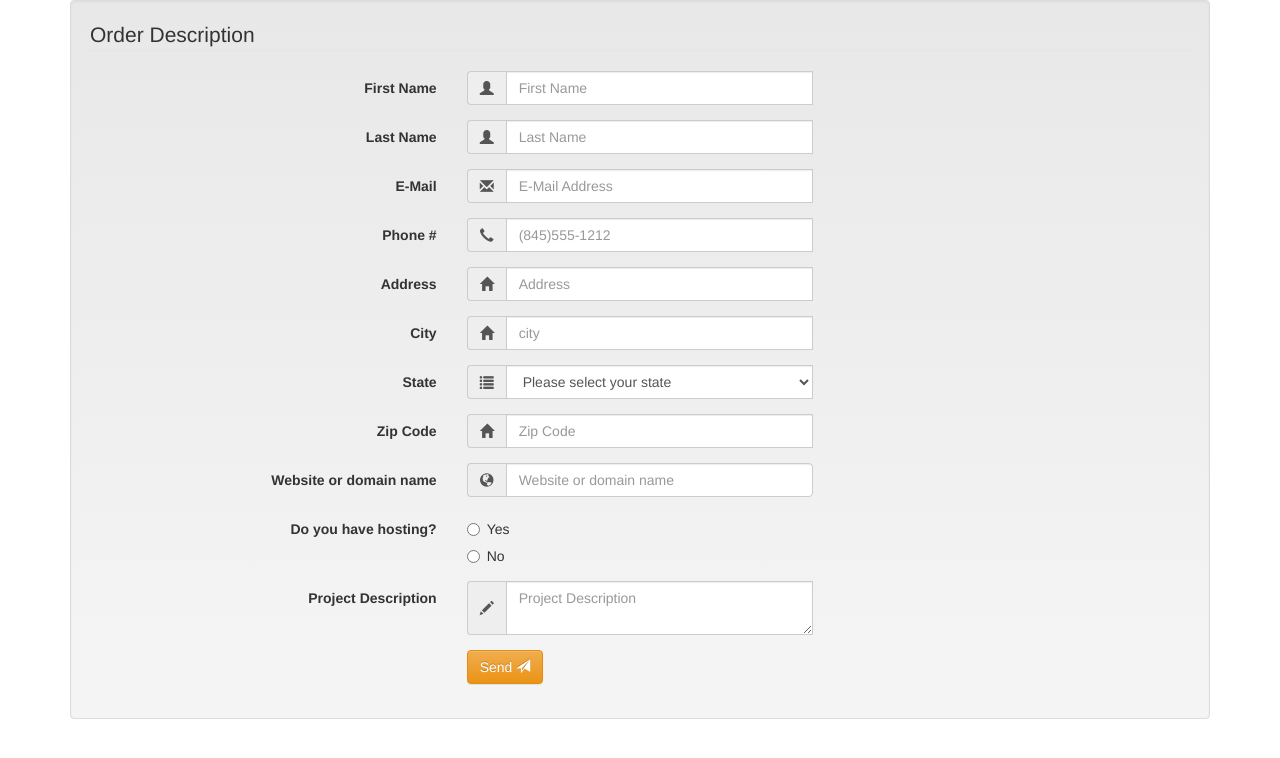
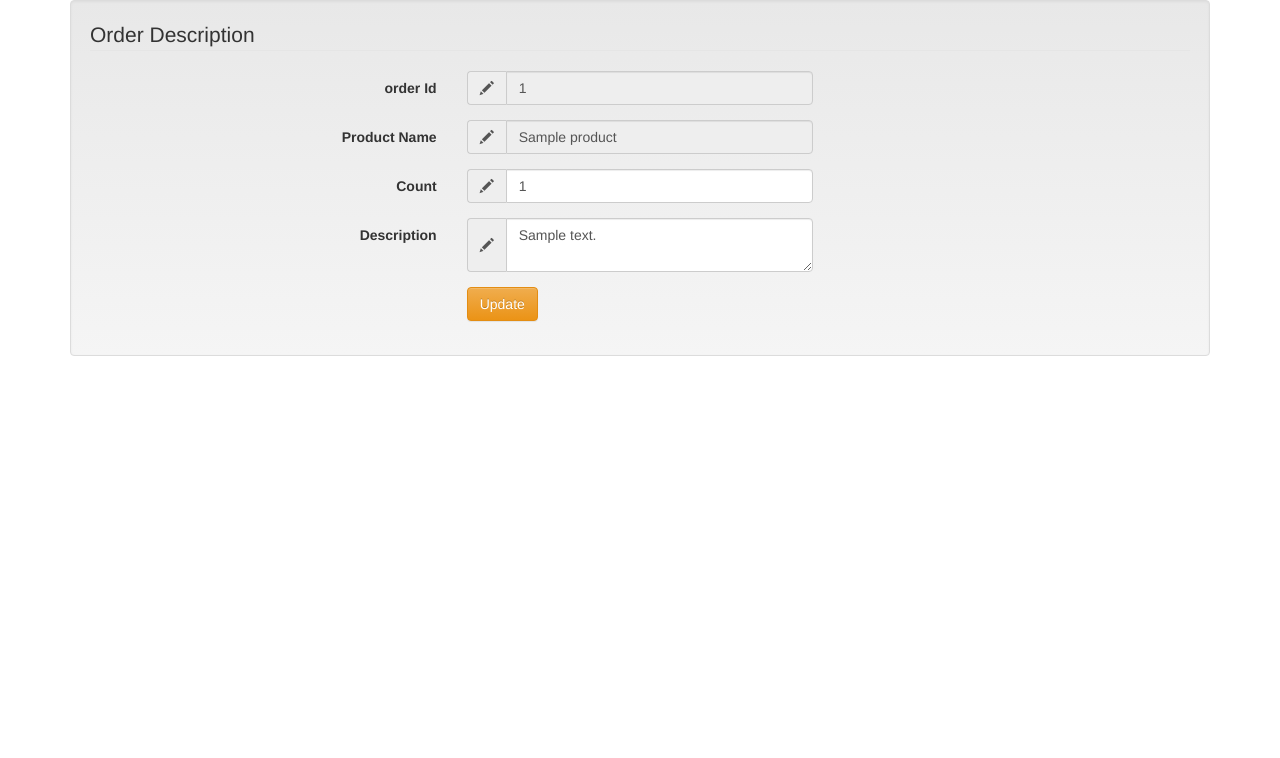
Before and after one commit to mabdi/acme-workflow, a Python web app: template core/templates/detail.html in a window 1280 px wide. Shown: the top 758 px of the page. Run offline with Jinja, Linux system fonts and the light colour scheme; the template is opened without the code that fills it: most values are stand-ins (such as "Sample title", 1, 10 or a date in 2020); some libraries are stand-ins or nearby versions.

Commit message:
small changes

```diff
--- a/core/config.py
+++ b/core/config.py
@@ -1,6 +1,6 @@
 session_cookie_path = "/"
 session_cookie_name = "cookie"
-secret_key = "ashdjhasdjasdkasld;aksdjasndnasd"
+secret_key = "ashdjhasdjasdkasld;aksssdjasndnasd"
 sqlalchemy_database_uri = 'mysql+pymysql://root:@localhost/acme_aos'
 
 run = {
--- a/core/templates/detail.html
+++ b/core/templates/detail.html
@@ -15,7 +15,7 @@
 <body>
   <div class="container">
 
-    <form class="well form-horizontal" action=" " method="post"  id="contact_form">
+    <form class="well form-horizontal" action="{{url_for('orders.edit_hook')}}" method="post"  id="contact_form">
 <fieldset>
 
 <!-- Form Name -->
@@ -24,11 +24,11 @@
 <!-- Text input-->
 
 <div class="form-group">
-  <label class="col-md-4 control-label">First Name</label>
+  <label class="col-md-4 control-label">order Id</label>
   <div class="col-md-4 inputGroupContainer">
   <div class="input-group">
-  <span class="input-group-addon"><i class="glyphicon glyphicon-user"></i></span>
-  <input  name="first_name" placeholder="First Name" class="form-control"  type="text">
+  <span class="input-group-addon"><i class="glyphicon glyphicon-pencil"></i></span>
+  <input  name="order_id" placeholder="Order Id" value="{{data.id}}" class="form-control"  readonly   type="text">
     </div>
   </div>
 </div>
@@ -36,188 +36,44 @@
 <!-- Text input-->
 
 <div class="form-group">
-  <label class="col-md-4 control-label" >Last Name</label>
+  <label class="col-md-4 control-label" >Product Name</label>
     <div class="col-md-4 inputGroupContainer">
     <div class="input-group">
-  <span class="input-group-addon"><i class="glyphicon glyphicon-user"></i></span>
-  <input name="last_name" placeholder="Last Name" class="form-control"  type="text">
+  <span class="input-group-addon"><i class="glyphicon glyphicon-pencil"></i></span>
+  <input name="product_name" placeholder="Product Name" class="form-control"  disabled value="{{data.product.name}}" type="text">
     </div>
   </div>
 </div>
 
 <!-- Text input-->
        <div class="form-group">
-  <label class="col-md-4 control-label">E-Mail</label>
+  <label class="col-md-4 control-label">Count</label>
     <div class="col-md-4 inputGroupContainer">
     <div class="input-group">
-        <span class="input-group-addon"><i class="glyphicon glyphicon-envelope"></i></span>
-  <input name="email" placeholder="E-Mail Address" class="form-control"  type="text">
+        <span class="input-group-addon"><i class="glyphicon glyphicon-pencil"></i></span>
+  <input name="count" placeholder="E-Mail Address" value="{{data.count}}" class="form-control"  type="text">
     </div>
   </div>
 </div>
 
 
-<!-- Text input-->
-
-<div class="form-group">
-  <label class="col-md-4 control-label">Phone #</label>
-    <div class="col-md-4 inputGroupContainer">
-    <div class="input-group">
-        <span class="input-group-addon"><i class="glyphicon glyphicon-earphone"></i></span>
-  <input name="phone" placeholder="(845)555-1212" class="form-control" type="text">
-    </div>
-  </div>
-</div>
-
-<!-- Text input-->
-
-<div class="form-group">
-  <label class="col-md-4 control-label">Address</label>
-    <div class="col-md-4 inputGroupContainer">
-    <div class="input-group">
-        <span class="input-group-addon"><i class="glyphicon glyphicon-home"></i></span>
-  <input name="address" placeholder="Address" class="form-control" type="text">
-    </div>
-  </div>
-</div>
-
-<!-- Text input-->
-
-<div class="form-group">
-  <label class="col-md-4 control-label">City</label>
-    <div class="col-md-4 inputGroupContainer">
-    <div class="input-group">
-        <span class="input-group-addon"><i class="glyphicon glyphicon-home"></i></span>
-  <input name="city" placeholder="city" class="form-control"  type="text">
-    </div>
-  </div>
-</div>
-
-<!-- Select Basic -->
-
-<div class="form-group">
-  <label class="col-md-4 control-label">State</label>
-    <div class="col-md-4 selectContainer">
-    <div class="input-group">
-        <span class="input-group-addon"><i class="glyphicon glyphicon-list"></i></span>
-    <select name="state" class="form-control selectpicker" >
-      <option value=" " >Please select your state</option>
-      <option>Alabama</option>
-      <option>Alaska</option>
-      <option >Arizona</option>
-      <option >Arkansas</option>
-      <option >California</option>
-      <option >Colorado</option>
-      <option >Connecticut</option>
-      <option >Delaware</option>
-      <option >District of Columbia</option>
-      <option> Florida</option>
-      <option >Georgia</option>
-      <option >Hawaii</option>
-      <option >daho</option>
-      <option >Illinois</option>
-      <option >Indiana</option>
-      <option >Iowa</option>
-      <option> Kansas</option>
-      <option >Kentucky</option>
-      <option >Louisiana</option>
-      <option>Maine</option>
-      <option >Maryland</option>
-      <option> Mass</option>
-      <option >Michigan</option>
-      <option >Minnesota</option>
-      <option>Mississippi</option>
-      <option>Missouri</option>
-      <option>Montana</option>
-      <option>Nebraska</option>
-      <option>Nevada</option>
-      <option>New Hampshire</option>
-      <option>New Jersey</option>
-      <option>New Mexico</option>
-      <option>New York</option>
-      <option>North Carolina</option>
-      <option>North Dakota</option>
-      <option>Ohio</option>
-      <option>Oklahoma</option>
-      <option>Oregon</option>
-      <option>Pennsylvania</option>
-      <option>Rhode Island</option>
-      <option>South Carolina</option>
-      <option>South Dakota</option>
-      <option>Tennessee</option>
-      <option>Texas</option>
-      <option> Uttah</option>
-      <option>Vermont</option>
-      <option>Virginia</option>
-      <option >Washington</option>
-      <option >West Virginia</option>
-      <option>Wisconsin</option>
-      <option >Wyoming</option>
-    </select>
-  </div>
-</div>
-</div>
-
-<!-- Text input-->
-
-<div class="form-group">
-  <label class="col-md-4 control-label">Zip Code</label>
-    <div class="col-md-4 inputGroupContainer">
-    <div class="input-group">
-        <span class="input-group-addon"><i class="glyphicon glyphicon-home"></i></span>
-  <input name="zip" placeholder="Zip Code" class="form-control"  type="text">
-    </div>
-</div>
-</div>
-
-<!-- Text input-->
-<div class="form-group">
-  <label class="col-md-4 control-label">Website or domain name</label>
-   <div class="col-md-4 inputGroupContainer">
-    <div class="input-group">
-        <span class="input-group-addon"><i class="glyphicon glyphicon-globe"></i></span>
-  <input name="website" placeholder="Website or domain name" class="form-control" type="text">
-    </div>
-  </div>
-</div>
-
-<!-- radio checks -->
- <div class="form-group">
-                        <label class="col-md-4 control-label">Do you have hosting?</label>
-                        <div class="col-md-4">
-                            <div class="radio">
-                                <label>
-                                    <input type="radio" name="hosting" value="yes" /> Yes
-                                </label>
-                            </div>
-                            <div class="radio">
-                                <label>
-                                    <input type="radio" name="hosting" value="no" /> No
-                                </label>
-                            </div>
-                        </div>
-                    </div>
-
 <!-- Text area -->
 
 <div class="form-group">
-  <label class="col-md-4 control-label">Project Description</label>
+  <label class="col-md-4 control-label">Description</label>
     <div class="col-md-4 inputGroupContainer">
     <div class="input-group">
         <span class="input-group-addon"><i class="glyphicon glyphicon-pencil"></i></span>
-        	<textarea class="form-control" name="comment" placeholder="Project Description"></textarea>
+        	<textarea class="form-control" name="description" placeholder="Project Description">{{data.description}}</textarea>
   </div>
   </div>
 </div>
-
-<!-- Success message -->
-<div class="alert alert-success" role="alert" id="success_message">Success <i class="glyphicon glyphicon-thumbs-up"></i> Thanks for contacting us, we will get back to you shortly.</div>
 
 <!-- Button -->
 <div class="form-group">
   <label class="col-md-4 control-label"></label>
   <div class="col-md-4">
-    <button type="submit" class="btn btn-warning" >Send <span class="glyphicon glyphicon-send"></span></button>
+    <button type="submit" class="btn btn-warning" >Update</button>
   </div>
 </div>
 
--- a/manage.py
+++ b/manage.py
@@ -20,6 +20,7 @@ from modules.models import *
 
 @manager.command
 def filldb():
+    user0 = User(username="roadrunner",password="roadrunner",role=roles["customer"])
     user1 = User(username="coyote",password="coyote",role=roles["customer"])
     user2 = User(username="baymax",password="baymax",role=roles["sales"])
     user3 = User(username="kevin",password="kevin",role=roles["engineering"])
@@ -27,6 +28,7 @@ def filldb():
     user5 = User(username="panda",password="panda",role=roles["finance"])
     user6 = User(username="ralph",password="ralph",role=roles["test"])
 
+    db.session.add(user0)
     db.session.add(user1)
     db.session.add(user2)
     db.session.add(user3)
--- a/modules/captcha.py
+++ b/modules/captcha.py
@@ -13,6 +13,9 @@ def validate(inp):
 
 def refresh():
     text = ''.join(random.choice(string.ascii_lowercase + string.digits) for _ in range(5))
+    # I know, It's not secure. flask default session management send all data to user as base64.
+    # flask-session is recomended.
+    # TODO
     session['captcha'] = text
     out = StringIO()
     img = make_image(text)
```
Also changed, not shown: core/__init__.py (+9 -5 lines), core/templates/list.html (+68 -66 lines), modules/order.py (+11 -1 lines), modules/routes/bp_order.py (+9 -11 lines), README.md.
